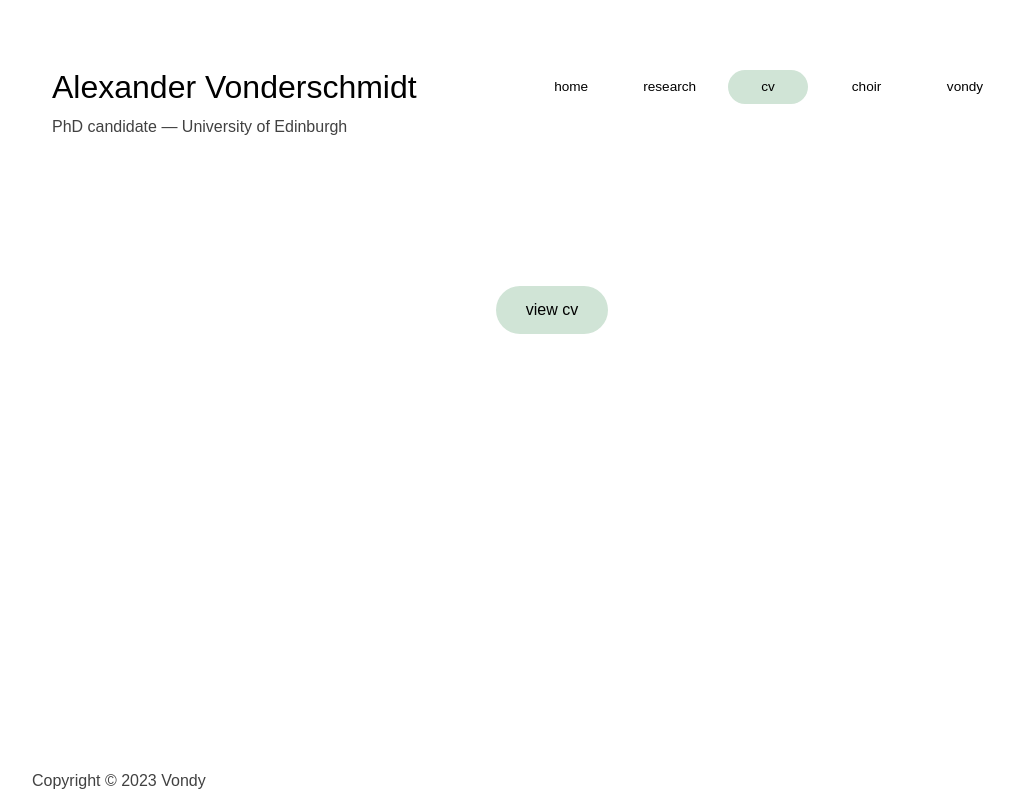
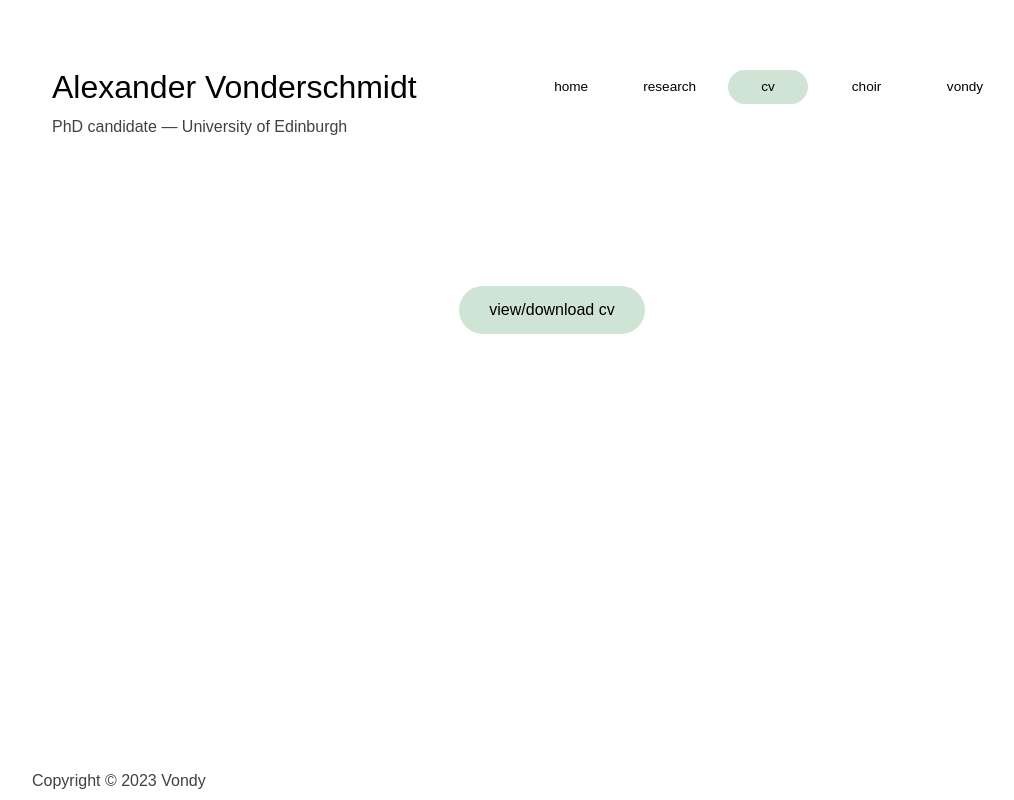
Before and after one commit to axvonder/axvonder.github.io, a plain HTML site: page cv.html in a window 1280 px wide. Shown: the top 800 px of the page, without its empty margins (16-1030 px from the left). Drawn offline with Linux system fonts and the light colour scheme.

Commit message:
Update cv.html

```diff
--- a/cv.html
+++ b/cv.html
@@ -24,7 +24,7 @@
     </div>
 
     <div class="cv-button-container">
-        <a href="Vonderschmidt CV PDF.pdf" target="_blank" class="cv-button">view cv</a>
+        <a href="Vonderschmidt CV PDF.pdf" target="_blank" class="cv-button">view/download cv</a>
     </div>
 
   </div> <!-- End of content container -->
```
